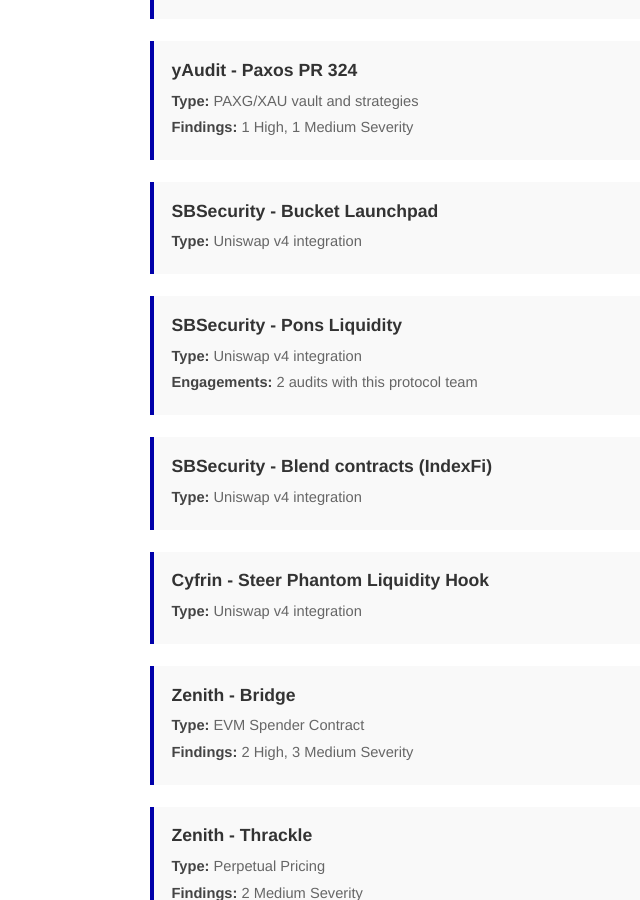
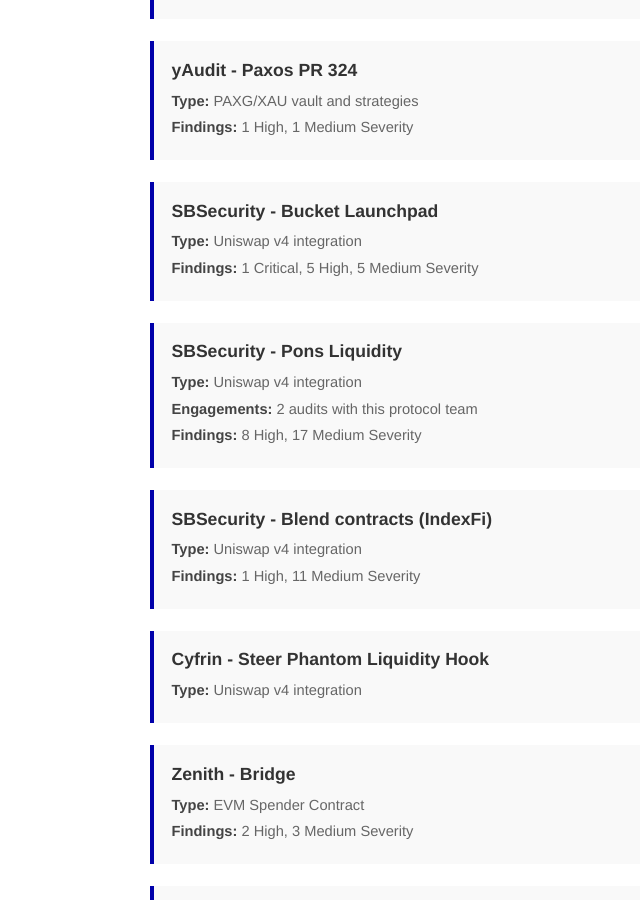
Before and after one commit to ret2basic/ret2basic.github.io, a Jekyll site: the page built from audits.html, in a window 1280 px wide and 900 px high, scrolled down 1467 px. Shown: the whole window, without its empty margins (182-822 px from the left). Built offline with Jekyll 4.4.1, drawn with Linux system fonts in a browser that asks for light colours; part of the change alters nothing that is shown; some of the changed text lies outside the part shown.

Commit message:
Add findings for SBSecurity audits
Co-Authored-By: Claude Opus 5.5 <noreply@anthropic.com>

```diff
--- a/audits.html
+++ b/audits.html
@@ -96,6 +96,7 @@ title: Web3 Audit Portfolio - ret2basic.eth
       <h3>SBSecurity - Bucket Launchpad</h3>
       <div class="audit-details">
         <p><strong>Type:</strong> Uniswap v4 integration</p>
+        <p><strong>Findings:</strong> 1 Critical, 5 High, 5 Medium Severity</p>
       </div>
     </div>
 
@@ -104,6 +105,7 @@ title: Web3 Audit Portfolio - ret2basic.eth
       <div class="audit-details">
         <p><strong>Type:</strong> Uniswap v4 integration</p>
         <p><strong>Engagements:</strong> 2 audits with this protocol team</p>
+        <p><strong>Findings:</strong> 8 High, 17 Medium Severity</p>
       </div>
     </div>
 
@@ -111,6 +113,7 @@ title: Web3 Audit Portfolio - ret2basic.eth
       <h3>SBSecurity - Blend contracts (IndexFi)</h3>
       <div class="audit-details">
         <p><strong>Type:</strong> Uniswap v4 integration</p>
+        <p><strong>Findings:</strong> 1 High, 11 Medium Severity</p>
       </div>
     </div>
 
@@ -668,10 +671,10 @@ title: Web3 Audit Portfolio - ret2basic.eth
     <div class="stats">
       <div class="stat-item">
         <h3>Total Findings</h3>
-        <p><strong>Critical:</strong> 30</p>
-        <p><strong>High:</strong> 102</p>
-        <p><strong>Medium:</strong> 232</p>
-        <p><strong>Total H/M:</strong> 334</p>
+        <p><strong>Critical:</strong> 31</p>
+        <p><strong>High:</strong> 116</p>
+        <p><strong>Medium:</strong> 265</p>
+        <p><strong>Total H/M:</strong> 381</p>
       </div>
       <div class="stat-item">
         <h3>Languages & Platforms</h3>
```
